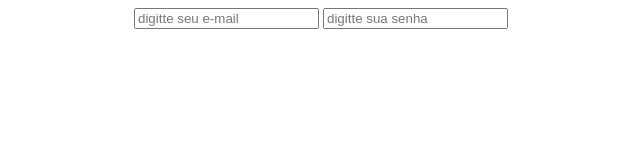
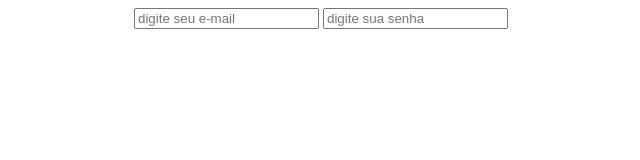
Before and after one commit to Lucimaria2211/Escritor_amador, a plain HTML site: page login.html in a window 1280 px wide. Shown: the full height of the page, 319-959 px from the left. Drawn offline with Linux system fonts and the light colour scheme.

Commit message:
atualização

```diff
--- a/login.html
+++ b/login.html
@@ -9,8 +9,8 @@
     <header></header>
     <main style="text-align: center;">
         <form>
-            <input type="text" placeholder="digitte seu e-mail">
-            <input type="text" placeholder="digitte sua senha">
+            <input type="text" placeholder="digite seu e-mail">
+            <input type="text" placeholder="digite sua senha">
 
         </form>
     </main>
```
